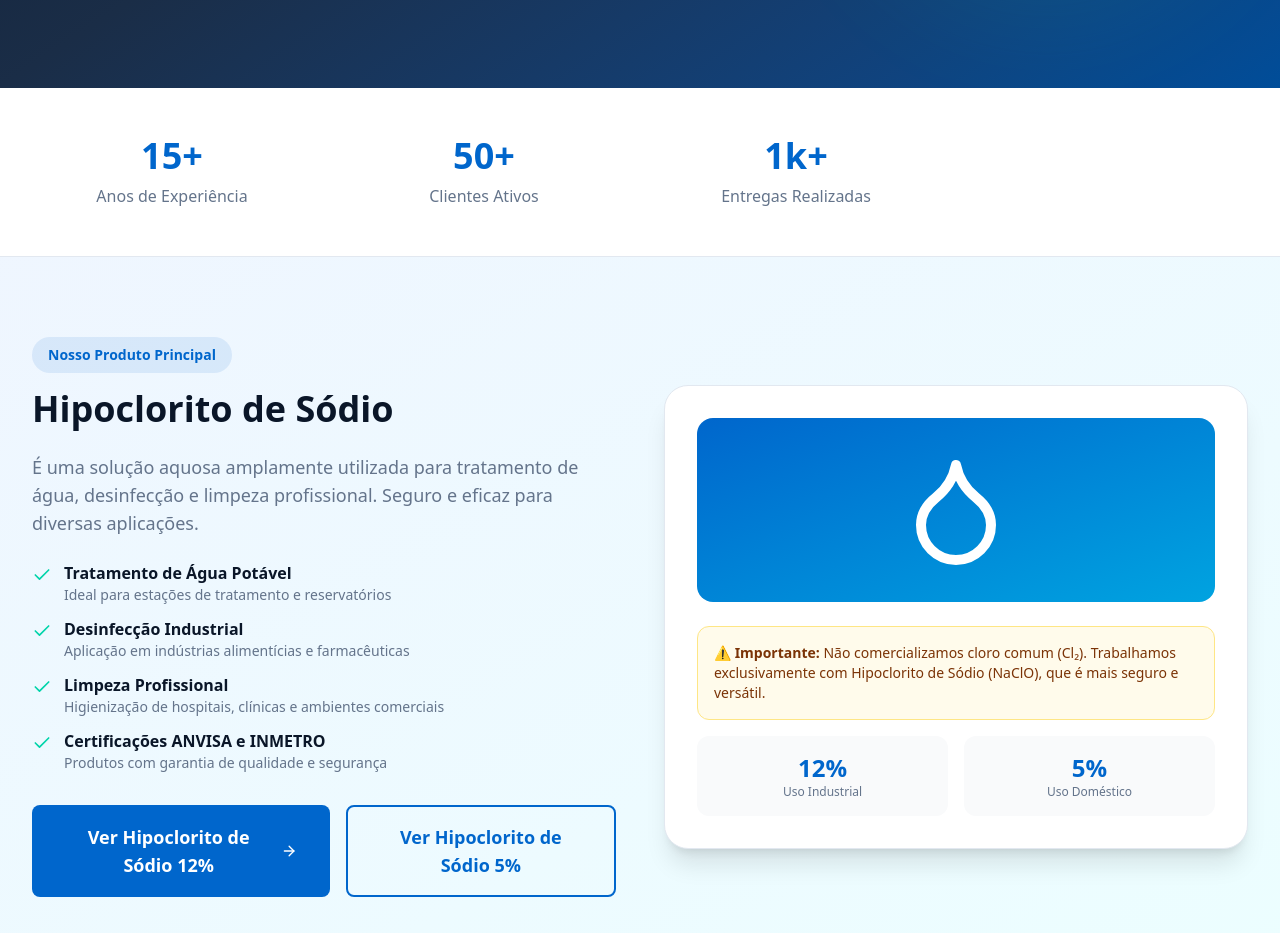
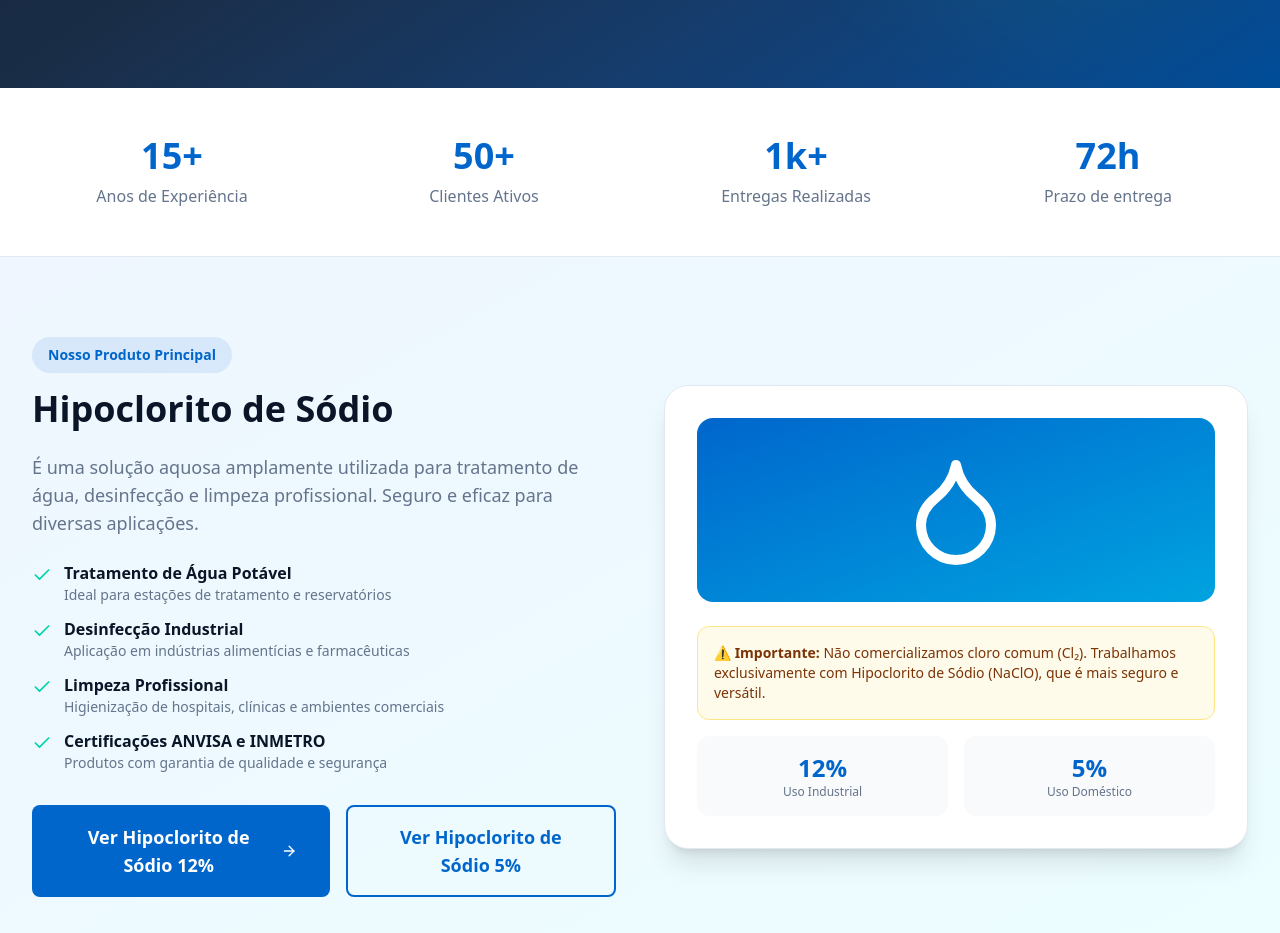
Before and after one commit to gabrielemartins/discloro, a Next.js app: page / in a window 1280 px wide. Shown: the part 840-1773 px from the top of the page. Built offline with nearby package versions, Linux system fonts and the light colour scheme.

Commit message:
Add delivery time statistic to stats array

```diff
--- a/src/app/page.tsx
+++ b/src/app/page.tsx
@@ -19,6 +19,7 @@ const stats = [
   { value: "15+", label: "Anos de Experiência" },
   { value: "50+", label: "Clientes Ativos" },
   { value: "1k+", label: "Entregas Realizadas" },
+  { value: "72h", label: "Prazo de entrega" },
 ];
 
 const features = [
```
